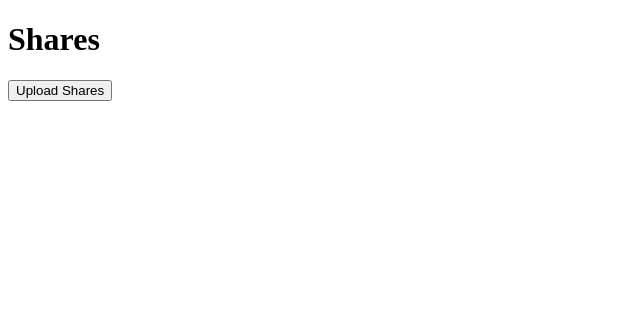
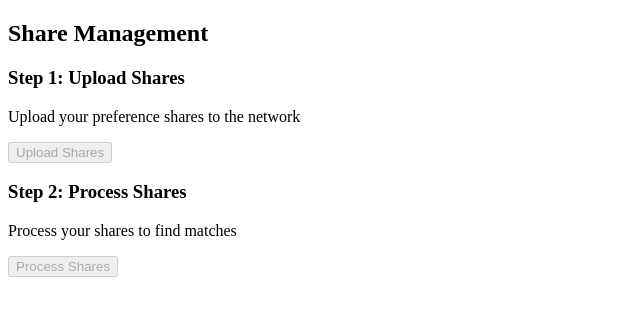
Before and after one commit to teddav/co-match.noir, a Next.js app in the folder web-app/: page /Shares in a window 1280 px wide. Shown: the top 316 px of the page, without its empty margins (0-640 px from the left). Built offline with nearby package versions, Linux system fonts and the light colour scheme.

Commit message:
frontend: shares upload ok

```diff
--- a/web-app/src/pages/Shares.tsx
+++ b/web-app/src/pages/Shares.tsx
@@ -1,14 +1,30 @@
-async function uploadShares() {
-  const uint8 = new Uint8Array([72, 101, 108, 108, 111]);
-  const blob = new Blob([uint8], { type: "application/octet-stream" });
+import { useState } from "react";
 
+interface SharesProps {
+  shareData: {
+    shares: Uint8Array[];
+  } | null;
+}
+
+export default function Shares({ shareData }: SharesProps) {
+  const [isUploading, setIsUploading] = useState(false);
+  const [uploadComplete, setUploadComplete] = useState(false);
+  const [uploadError, setUploadError] = useState<string | null>(null);
+
+  const uploadShares = async () => {
+    if (!shareData) return;
+
+    setIsUploading(true);
+    setUploadError(null);
+
+    try {
       const formData = new FormData();
-  formData.append("file1", blob);
-  formData.append("file2", blob);
-  formData.append("file3", blob);
-  formData.append("file4", blob);
-  formData.append("file5", blob);
-  formData.append("file6", blob);
+
+      // Add each share as a separate file
+      shareData.shares.forEach((share, index) => {
+        const blob = new Blob([share], { type: "application/octet-stream" });
+        formData.append(`file${index}`, blob);
+      });
 
       const params = new URLSearchParams({
         twitter_handle: "@HELLO",
@@ -18,15 +34,73 @@
         method: "POST",
         body: formData,
       });
+
       const data = await response.json();
       console.log(data);
+      setUploadComplete(true);
+    } catch (error) {
+      console.error(error);
+      setUploadError("Failed to upload shares. Please try again.");
+    } finally {
+      setIsUploading(false);
     }
+  };
 
-export default function Shares() {
+  const handleSecondAction = () => {
+    // This will be implemented later
+    console.log("Second action triggered");
+  };
+
   return (
+    <div className="bg-white rounded-lg shadow-lg p-6">
+      <h2 className="text-2xl font-semibold text-gray-800 mb-6">Share Management</h2>
+
+      <div className="space-y-6">
+        {/* First Step */}
+        <div className="border rounded-lg p-4">
+          <div className="flex items-center justify-between mb-4">
             <div>
-      <h1>Shares</h1>
-      <button onClick={uploadShares}>Upload Shares</button>
+              <h3 className="text-lg font-medium text-gray-900">Step 1: Upload Shares</h3>
+              <p className="text-sm text-gray-500">Upload your preference shares to the network</p>
+            </div>
+            {uploadComplete && <span className="text-green-600 text-sm font-medium">✓ Complete</span>}
+          </div>
+
+          {uploadError && <div className="mb-4 p-3 bg-red-50 text-red-700 rounded-md text-sm">{uploadError}</div>}
+
+          <button
+            onClick={uploadShares}
+            disabled={isUploading || uploadComplete || !shareData}
+            className={`w-full py-2 px-4 rounded-md transition-colors ${
+              isUploading || uploadComplete || !shareData
+                ? "bg-gray-100 text-gray-400 cursor-not-allowed"
+                : "bg-purple-600 text-white hover:bg-purple-700"
+            }`}
+          >
+            {isUploading ? "Uploading..." : uploadComplete ? "Uploaded" : "Upload Shares"}
+          </button>
+        </div>
+
+        {/* Second Step */}
+        <div className="border rounded-lg p-4">
+          <div className="flex items-center justify-between mb-4">
+            <div>
+              <h3 className="text-lg font-medium text-gray-900">Step 2: Process Shares</h3>
+              <p className="text-sm text-gray-500">Process your shares to find matches</p>
+            </div>
+          </div>
+
+          <button
+            onClick={handleSecondAction}
+            disabled={!uploadComplete}
+            className={`w-full py-2 px-4 rounded-md transition-colors ${
+              !uploadComplete ? "bg-gray-100 text-gray-400 cursor-not-allowed" : "bg-purple-600 text-white hover:bg-purple-700"
+            }`}
+          >
+            Process Shares
+          </button>
+        </div>
+      </div>
     </div>
   );
 }
```
Also changed, not shown: web-app/src/pages/Preferences.tsx (+16 -1 lines), web-app/src/pages/index.tsx (+15 -2 lines), 1 other file (tests, documents, lock files or other folders). Lines whose indentation alone changed are shown as unchanged.
